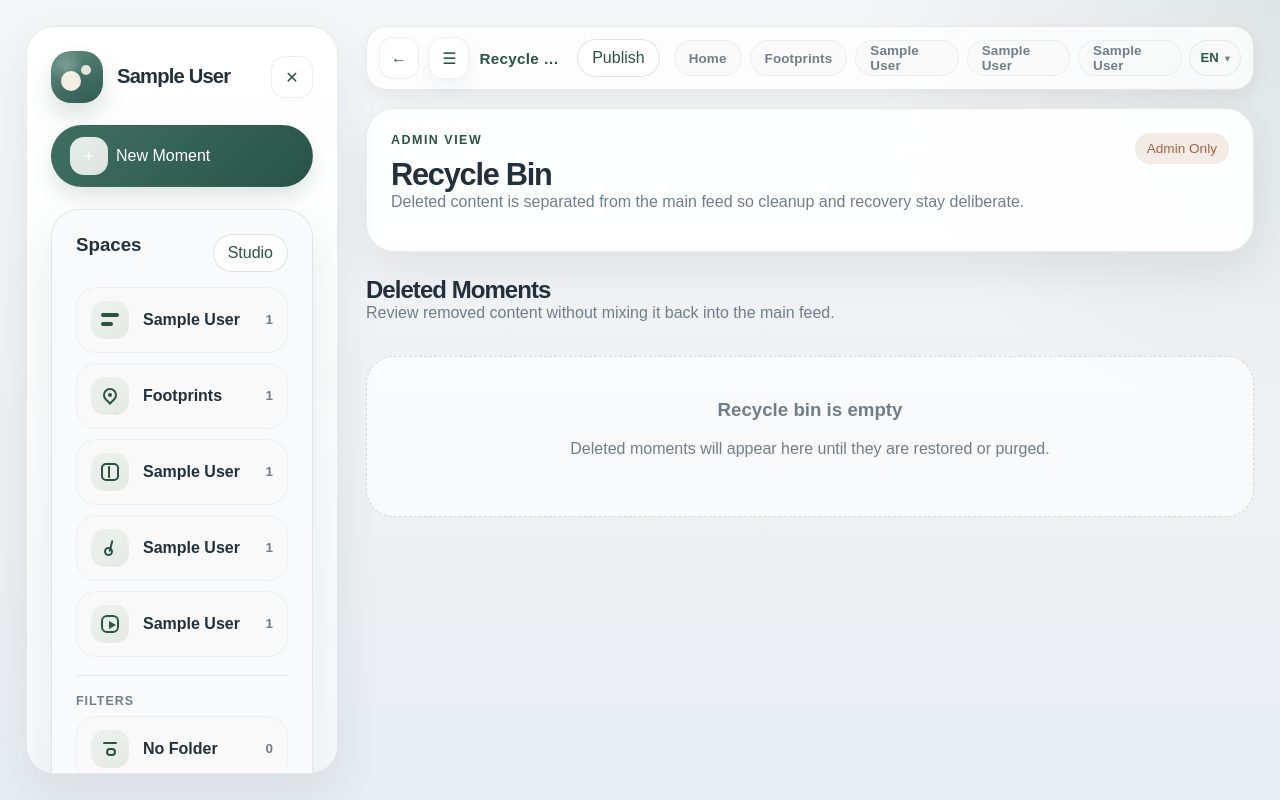
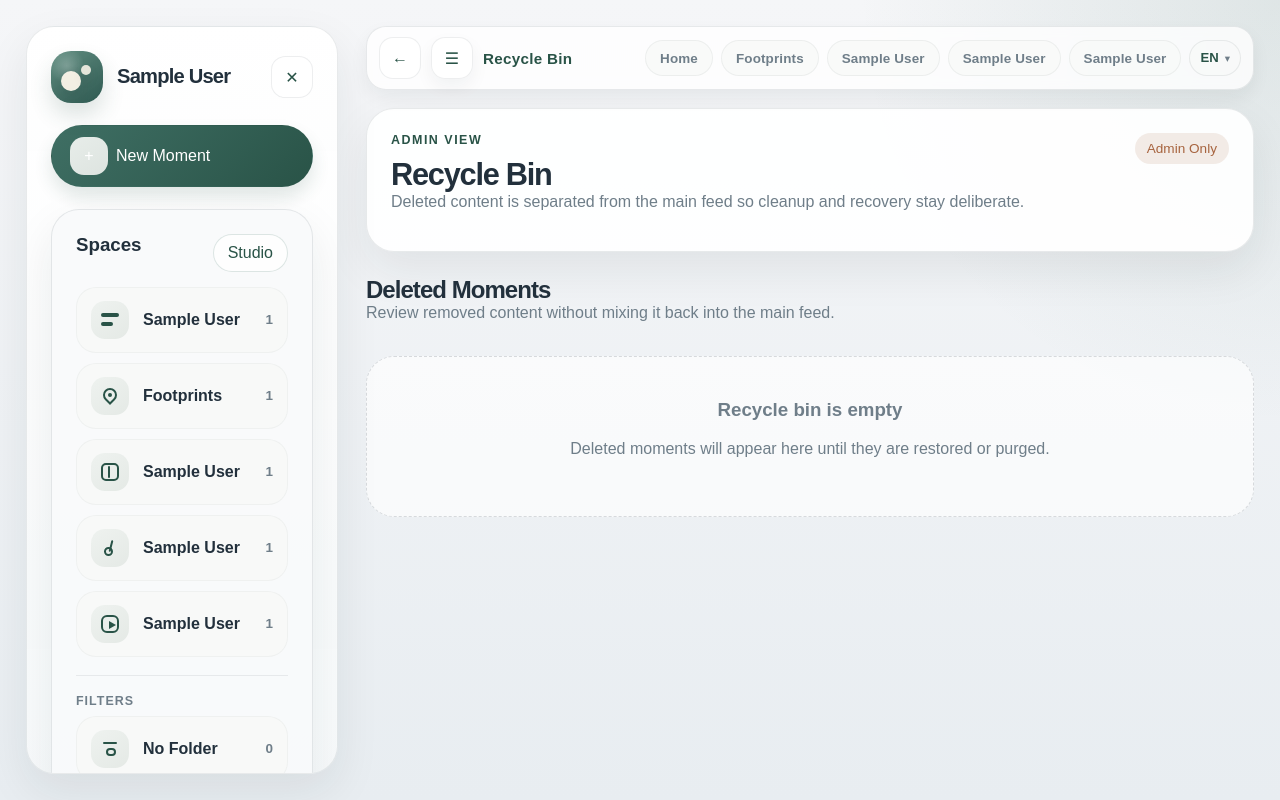
Before and after one commit to ZhehuaZhu/moments-library, a Flask app: page /recycle-bin in a window 1280 px wide. Run offline with Flask 3, Linux system fonts and the light colour scheme; a user stored in the database is signed in; tables that the repository leaves empty hold one stand-in row (values such as "Sample post"); grey boxes marked "Sample" are stand-in pictures; parts of the project's set-up code (start-up, migrations or seed data) failed here and were passed over; some libraries are stand-ins or nearby versions.

```diff
--- a/app/static/css/modules/feed.css
+++ b/app/static/css/modules/feed.css
@@ -673,6 +673,12 @@
     min-height: 1.2em;
 }
 
+@media (min-width: 721px) {
+    .app-header__compose[data-mobile-compose] {
+        display: none !important;
+    }
+}
+
 @media (max-width: 720px) {
     .moment-card__header {
         align-items: flex-start;
```
